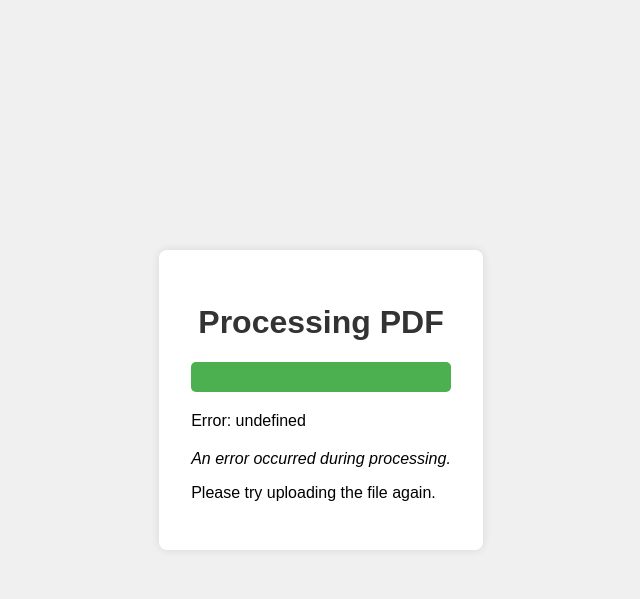
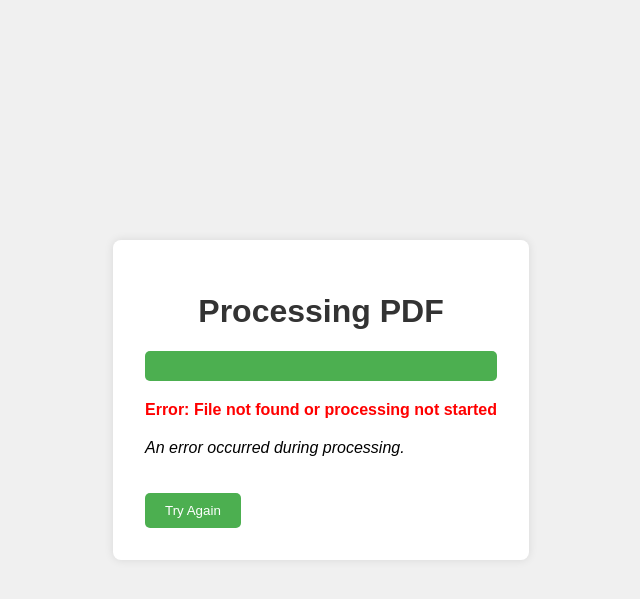
Before and after one commit to zolcsika71/DocProcessGPT, a Flask app: page /processing/1 in a window 1280 px wide. Shown: the top 599 px of the page, without its empty margins (319-959 px from the left). Run offline with Flask 3, Linux system fonts and the light colour scheme.

Commit message:
Agent query: Please test the PDF processing with a valid PDF, an invalid PDF (e.g., a text file renamed to .pdf), and an empty PDF. Provide feedback on the error handling and user feedback for each scenario.

```diff
--- a/app.py
+++ b/app.py
@@ -71,6 +71,17 @@ def process_pdf(filepath, filename):
         file_size = os.path.getsize(filepath)
         app.logger.info(f"File size: {file_size} bytes")
 
+        # File reading
+        try:
+            with open(filepath, 'rb') as file:
+                app.logger.info(f"File opened successfully: {filepath}")
+        except IOError as e:
+            error_msg = f"Error opening file: {str(e)}"
+            app.logger.error(error_msg)
+            processing_status[filename] = {'status': 'error', 'details': error_msg}
+            return
+
+        # Text extraction
         processing_status[filename]['details'] = 'Extracting text from PDF...'
         start_time = time.time()
         app.logger.info("Extracting text from PDF")
@@ -80,10 +91,12 @@ def process_pdf(filepath, filename):
             app.logger.info(f"Text extracted from PDF, length: {len(raw_text)}, time taken: {extraction_time:.2f} seconds")
             processing_status[filename]['details'] = f'Text extracted, length: {len(raw_text)} characters'
         except Exception as e:
-            app.logger.error(f"Error extracting text from PDF: {str(e)}")
-            processing_status[filename] = {'status': 'error', 'details': f'Error extracting text: {str(e)}'}
+            error_msg = f"Error extracting text from PDF: {str(e)}"
+            app.logger.error(error_msg)
+            processing_status[filename] = {'status': 'error', 'details': error_msg}
             return
 
+        # Text preprocessing
         processing_status[filename]['details'] = 'Preprocessing extracted text...'
         start_time = time.time()
         app.logger.info("Preprocessing extracted text")
@@ -93,27 +106,36 @@ def process_pdf(filepath, filename):
             app.logger.info(f"Text preprocessed, length: {len(processed_text)}, time taken: {preprocessing_time:.2f} seconds")
             processing_status[filename]['details'] = f'Text preprocessed, length: {len(processed_text)} characters'
         except Exception as e:
-            app.logger.error(f"Error preprocessing text: {str(e)}")
-            processing_status[filename] = {'status': 'error', 'details': f'Error preprocessing text: {str(e)}'}
+            error_msg = f"Error preprocessing text: {str(e)}"
+            app.logger.error(error_msg)
+            processing_status[filename] = {'status': 'error', 'details': error_msg}
             return
 
+        # Saving processed text
         processed_filename = f"processed_{filename}.txt"
         processed_filepath = os.path.join(app.config['UPLOAD_FOLDER'], processed_filename)
         app.logger.info(f"Saving processed text to: {processed_filepath}")
         processing_status[filename]['details'] = 'Saving processed text...'
         start_time = time.time()
-        with open(processed_filepath, 'w', encoding='utf-8') as f:
-            f.write(processed_text)
-        saving_time = time.time() - start_time
-        app.logger.info(f"Processed text saved successfully: {processed_filepath}, time taken: {saving_time:.2f} seconds")
+        try:
+            with open(processed_filepath, 'w', encoding='utf-8') as f:
+                f.write(processed_text)
+            saving_time = time.time() - start_time
+            app.logger.info(f"Processed text saved successfully: {processed_filepath}, time taken: {saving_time:.2f} seconds")
+        except IOError as e:
+            error_msg = f"Error saving processed text: {str(e)}"
+            app.logger.error(error_msg)
+            processing_status[filename] = {'status': 'error', 'details': error_msg}
+            return
 
         total_time = extraction_time + preprocessing_time + saving_time
         app.logger.info(f"Total processing time: {total_time:.2f} seconds")
 
         processing_status[filename] = {'status': 'complete', 'filename': processed_filename, 'details': f'Processing completed in {total_time:.2f} seconds'}
     except Exception as e:
-        app.logger.error(f"Error processing PDF {filename}: {str(e)}")
-        processing_status[filename] = {'status': 'error', 'details': f'Error processing PDF: {str(e)}'}
+        error_msg = f"Unexpected error processing PDF {filename}: {str(e)}"
+        app.logger.error(error_msg)
+        processing_status[filename] = {'status': 'error', 'details': error_msg}
 
 @app.route('/process_status/<filename>', methods=['GET'])
 def process_status(filename):
--- a/templates/processing.html
+++ b/templates/processing.html
@@ -23,6 +23,20 @@
             margin-top: 20px;
             font-style: italic;
         }
+        .error-message {
+            color: #ff0000;
+            font-weight: bold;
+        }
+        .try-again-btn {
+            display: none;
+            margin-top: 20px;
+            padding: 10px 20px;
+            background-color: #4CAF50;
+            color: white;
+            border: none;
+            border-radius: 5px;
+            cursor: pointer;
+        }
     </style>
 </head>
 <body>
@@ -34,6 +48,7 @@
         <p id="status">Processing your PDF file, please wait...</p>
         <p id="status-details"></p>
         <div id="result"></div>
+        <button id="try-again-btn" class="try-again-btn" onclick="location.reload();">Try Again</button>
     </div>
     <script>
         console.log("Processing page loaded");
@@ -45,6 +60,11 @@
             const progressBar = document.getElementById('progress-bar');
             progressBar.style.width = percentage + '%';
             console.log(`Progress updated: ${percentage}%`);
+        }
+
+        function showError(message) {
+            document.getElementById('status').innerHTML = `<span class="error-message">Error: ${message}</span>`;
+            document.getElementById('try-again-btn').style.display = 'inline-block';
         }
 
         function checkStatus() {
@@ -63,9 +83,8 @@
                         document.getElementById('result').innerHTML = `<a href="/processed/${data.filename}" download>Download processed text</a>`;
                     } else if (data.status === 'error') {
                         updateProgressBar(100);
-                        document.getElementById('status').textContent = `Error: ${data.error}`;
+                        showError(data.details);
                         document.getElementById('status-details').textContent = 'An error occurred during processing.';
-                        document.getElementById('result').innerHTML = '<p>Please try uploading the file again.</p>';
                     } else if (attempts < maxAttempts) {
                         attempts++;
                         const progress = Math.min((attempts / maxAttempts) * 100, 99);
@@ -75,17 +94,15 @@
                         setTimeout(checkStatus, 2000);
                     } else {
                         updateProgressBar(100);
-                        document.getElementById('status').textContent = 'Processing timed out. Please try again.';
+                        showError('Processing timed out. Please try again.');
                         document.getElementById('status-details').textContent = 'The process took too long to complete.';
-                        document.getElementById('result').innerHTML = '<p>Please try uploading the file again.</p>';
                     }
                 })
                 .catch(error => {
                     console.error('Error checking status:', error);
                     updateProgressBar(100);
-                    document.getElementById('status').textContent = 'An error occurred while processing the PDF.';
+                    showError('An error occurred while processing the PDF.');
                     document.getElementById('status-details').textContent = 'There was a problem communicating with the server.';
-                    document.getElementById('result').innerHTML = '<p>Please try uploading the file again.</p>';
                 });
         }
 
@@ -96,9 +113,8 @@
         setTimeout(() => {
             if (document.getElementById('status').textContent.includes('Processing')) {
                 updateProgressBar(100);
-                document.getElementById('status').textContent = 'Processing timed out. Please try again.';
+                showError('Processing timed out. Please try again.');
                 document.getElementById('status-details').textContent = 'The process took too long to complete.';
-                document.getElementById('result').innerHTML = '<p>Please try uploading the file again.</p>';
             }
         }, timeoutDuration);
     </script>
```
Also changed, not shown: text_preprocessor.py (+20 -4 lines), image.png.
